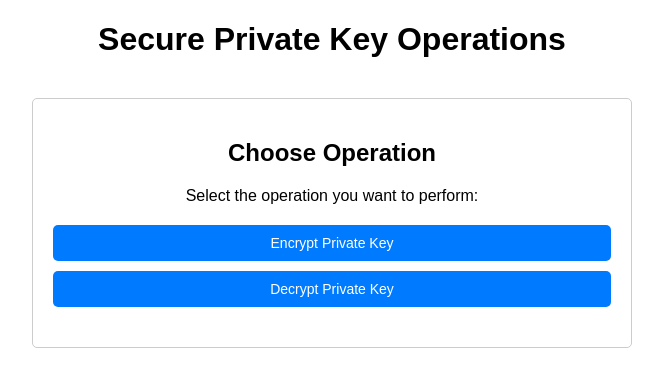
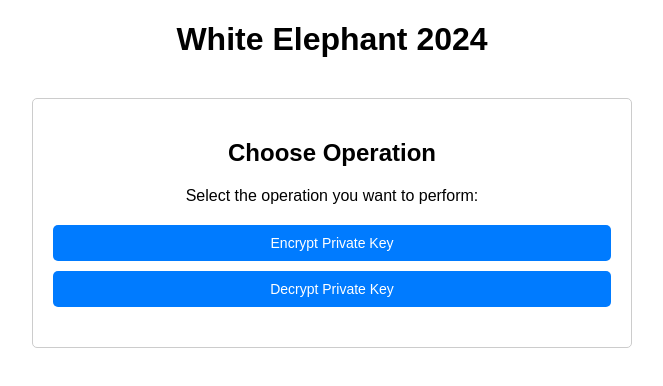
Before and after one commit to AndrewBadura/White-Elephant, a plain HTML site: page index.html in a window 1280 px wide. Shown: the whole page, without its empty margins (308-971 px from the left). Drawn offline with Linux system fonts and the light colour scheme.

Commit message:
Title Change

```diff
--- a/index.html
+++ b/index.html
@@ -7,7 +7,7 @@
     <link rel="stylesheet" href="styles.css">
 </head>
 <body>
-    <h1>Secure Private Key Operations</h1>
+    <h1>White Elephant 2024</h1>
     <div class="wrapper" style="justify-content: center; text-align: center;">
         <div class="panel" style="flex: 0 0 100%; max-width: 600px;">
             <h2>Choose Operation</h2>
```
